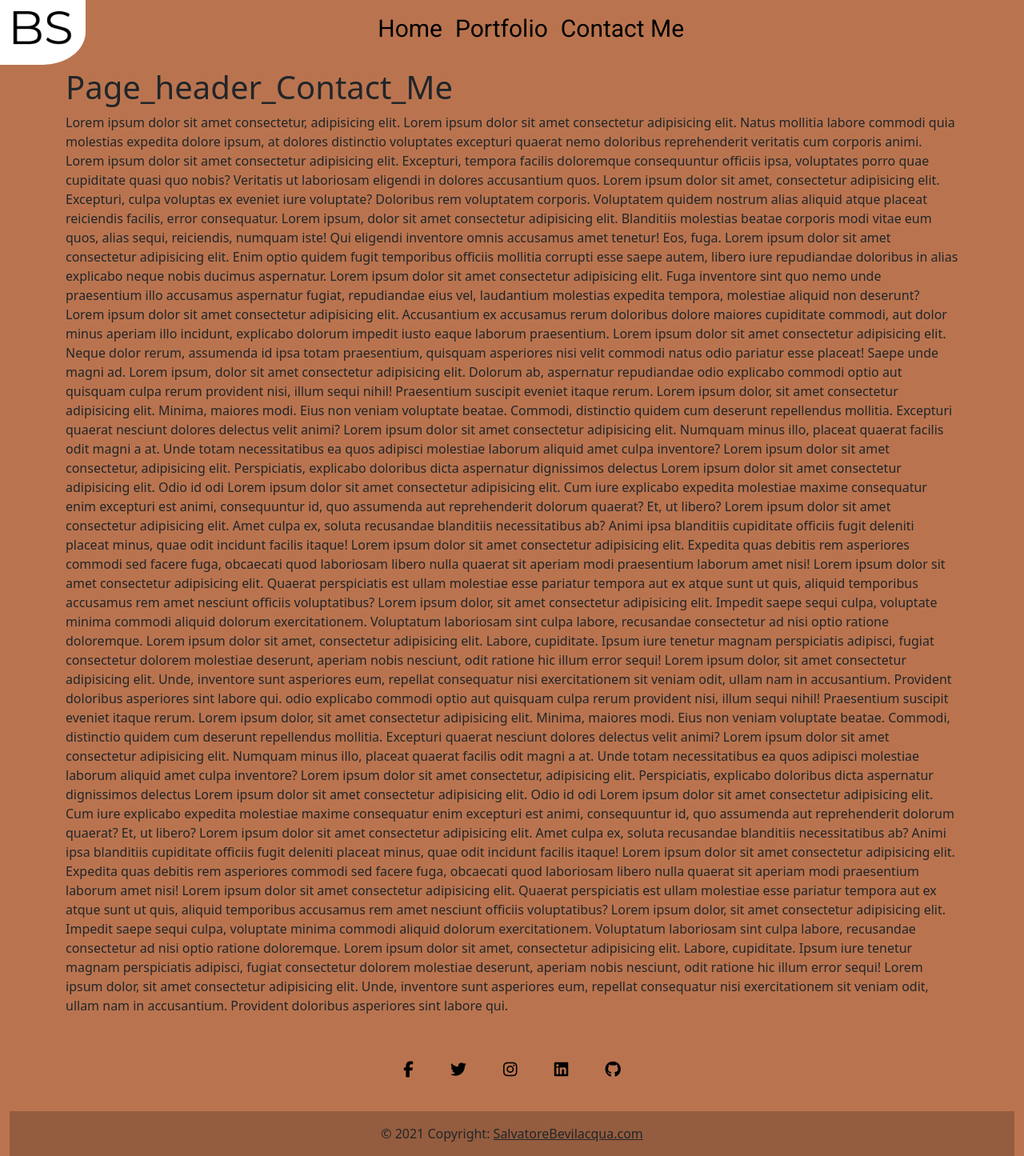
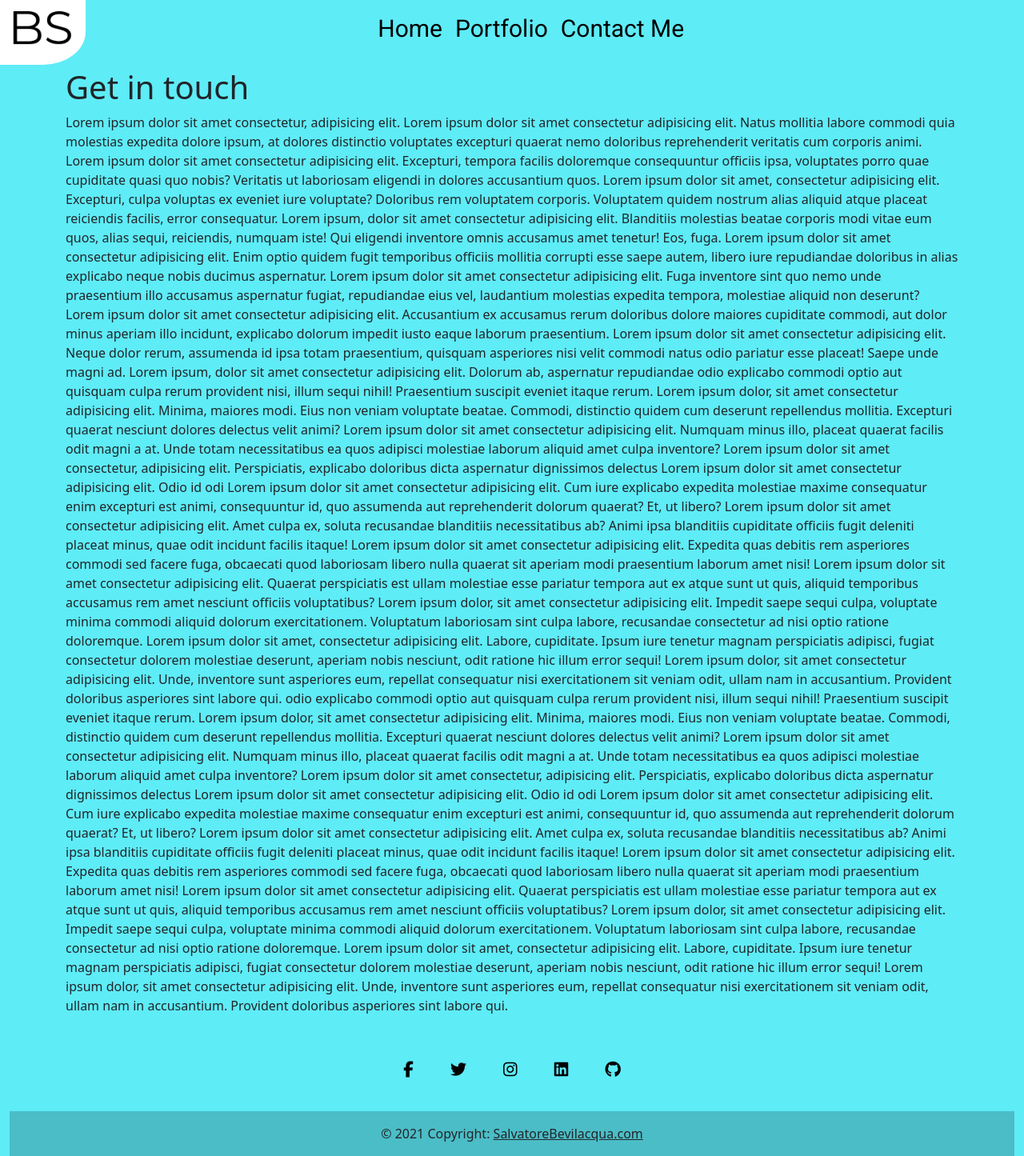
Before and after one commit to SalvatoreBevilacqua/SalvatoreBevilacqua, a Django app: page /contactme in a window 1280 px wide. Shown: the whole page at 80% size. Run offline with Django 3.2, Linux system fonts and the light colour scheme; some libraries are stand-ins or nearby versions.

Commit message:
modify css

```diff
--- a/contactme/templates/home/contactme.html
+++ b/contactme/templates/home/contactme.html
@@ -4,7 +4,7 @@
 {% block page_header %}
 <div class="container header-container">
         <div class="row">
-            <h1 class="col"> Page_header_Contact_Me</h1>
+            <h1 class="col">Get in touch</h1>
         </div>
 </div>
 {% endblock %}
--- a/home/templates/home/index.html
+++ b/home/templates/home/index.html
@@ -4,7 +4,7 @@
 {% block page_header %}
     <div class="container header-container">
         <div class="row">
-            <h1 class="col csstitle"> Page_header</h1>
+            <h1 class="col csstitle">Hi, I'am Salvatore</h1>
         </div>
     </div>
 {% endblock %}
--- a/portfolio/templates/home/portfolio.html
+++ b/portfolio/templates/home/portfolio.html
@@ -4,7 +4,7 @@
 {% block page_header %}
 <div class="container header-container">
         <div class="row">
-            <h1 class="col"> Page_header_Portfolio</h1>
+            <h1 class="col">Check out my works</h1>
         </div>
 </div>
 {% endblock %}
--- a/static/css/base.css
+++ b/static/css/base.css
@@ -1,6 +1,5 @@
 body {
-    background: rgb(185, 116, 79);
-    /* background: linear-gradient(to top left, #D48459, #54F3F5); */
+    background: rgb(94, 236, 247);
 }
 
 /*-----------------------------------------------Navbar & Mobile/Burger */
@@ -39,7 +38,7 @@ p.under_p:after {
   border-bottom: 4px solid;
   margin-top: 10px;
   opacity: 0;
-  color: #54F3F5;
+  color: rgb(252, 123, 18);
 	-webkit-transition: opacity 0.35s, -webkit-transform 0.35s;
 	transition: opacity 0.35s, transform 0.35s;
 	-webkit-transform: scale(0,1);
@@ -73,7 +72,7 @@ p.under_p:hover:after {
 }
 
 .sc2::-webkit-scrollbar-thumb:hover {
-    background: rgba(13, 48, 102, 0.712);
+    background: rgb(252, 123, 18);
 }
 
 /*-----------------------------------------------Up Arrow */
```
